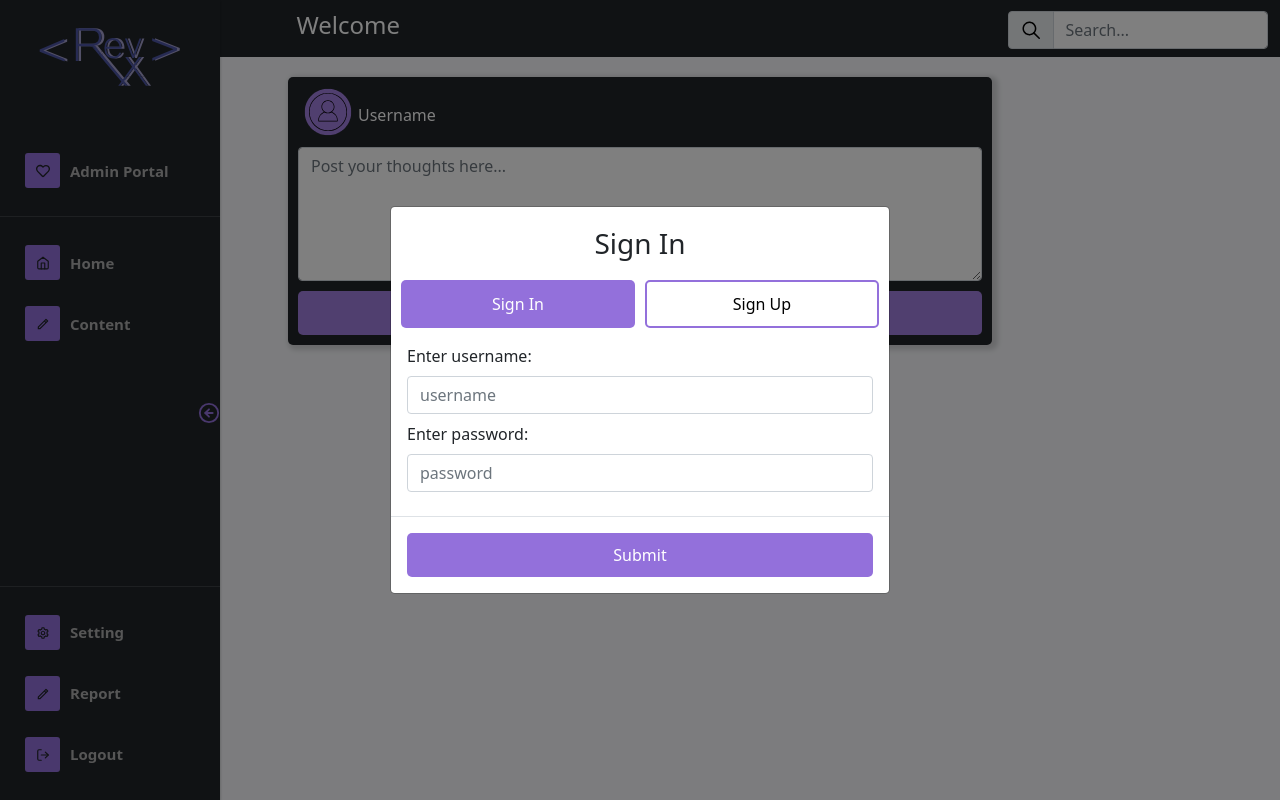
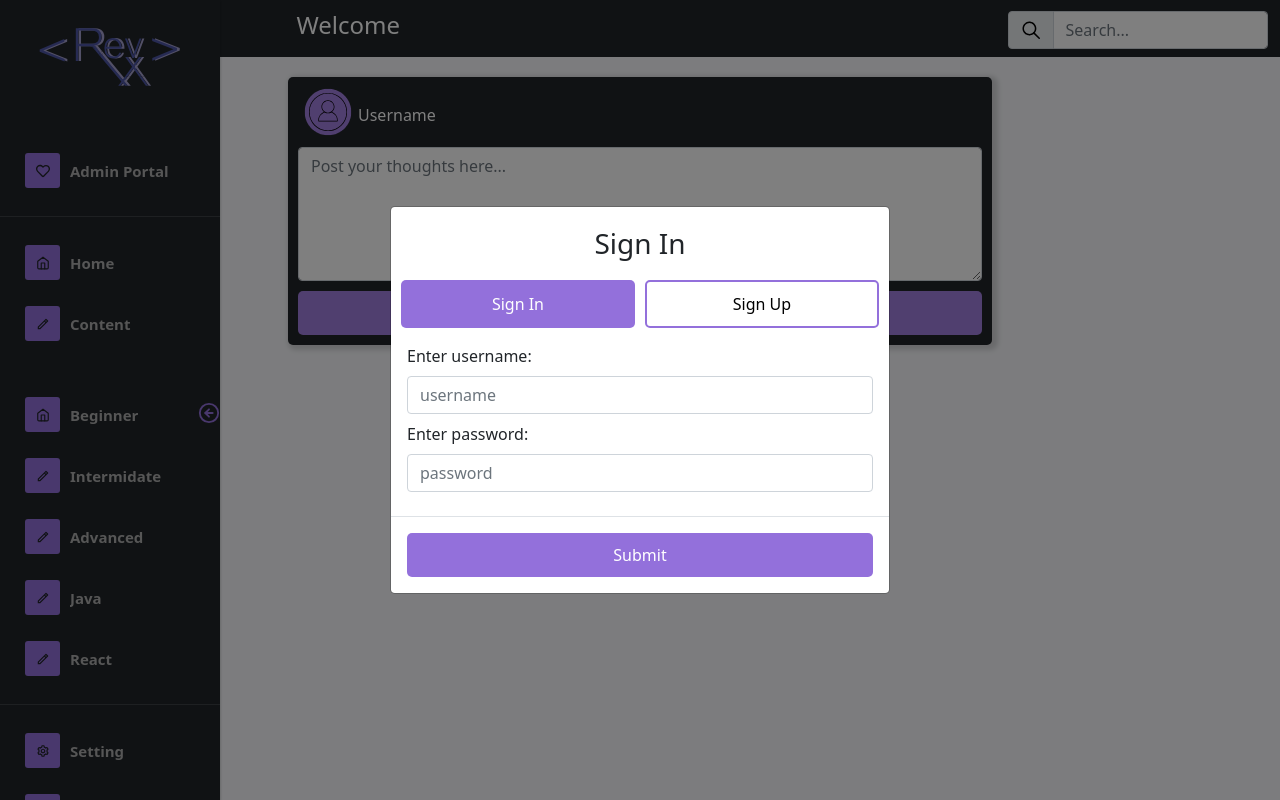
Before and after one commit to StefWebDesigner/RevX, a React (Create React App) app in the folder projectapp/: page / in a window 1280 px wide. Built offline with nearby package versions, Linux system fonts and the light colour scheme.

Commit message:
added categories to nav

```diff
--- a/projectapp/src/components/navbar/Navbar.js
+++ b/projectapp/src/components/navbar/Navbar.js
@@ -83,6 +83,27 @@ const Navbar = ({setShowLogin}) => {
 
                         </Menu>
                     </SidebarContent>
+                    <SidebarContent>
+
+                        <Menu iconShape="square">
+                            <MenuItem active={true} icon={<FiHome />}>
+                                <a href="#">Beginner</a>
+                            </MenuItem>
+                            <MenuItem icon={<RiPencilLine/>}>
+                                <a href="#">Intermidate</a>
+                            </MenuItem>
+                            <MenuItem icon={<RiPencilLine/>}>
+                                <a href="#">Advanced</a>
+                            </MenuItem>
+                            <MenuItem icon={<RiPencilLine/>}>
+                                <a href="#">Java</a>
+                            </MenuItem>
+                            <MenuItem icon={<RiPencilLine/>}>
+                            <a href="#">React</a>
+                            </MenuItem>
+
+                        </Menu>
+                    </SidebarContent>
 
                     {/*FOOTER SECTION*/}
                     <SidebarFooter>
```
